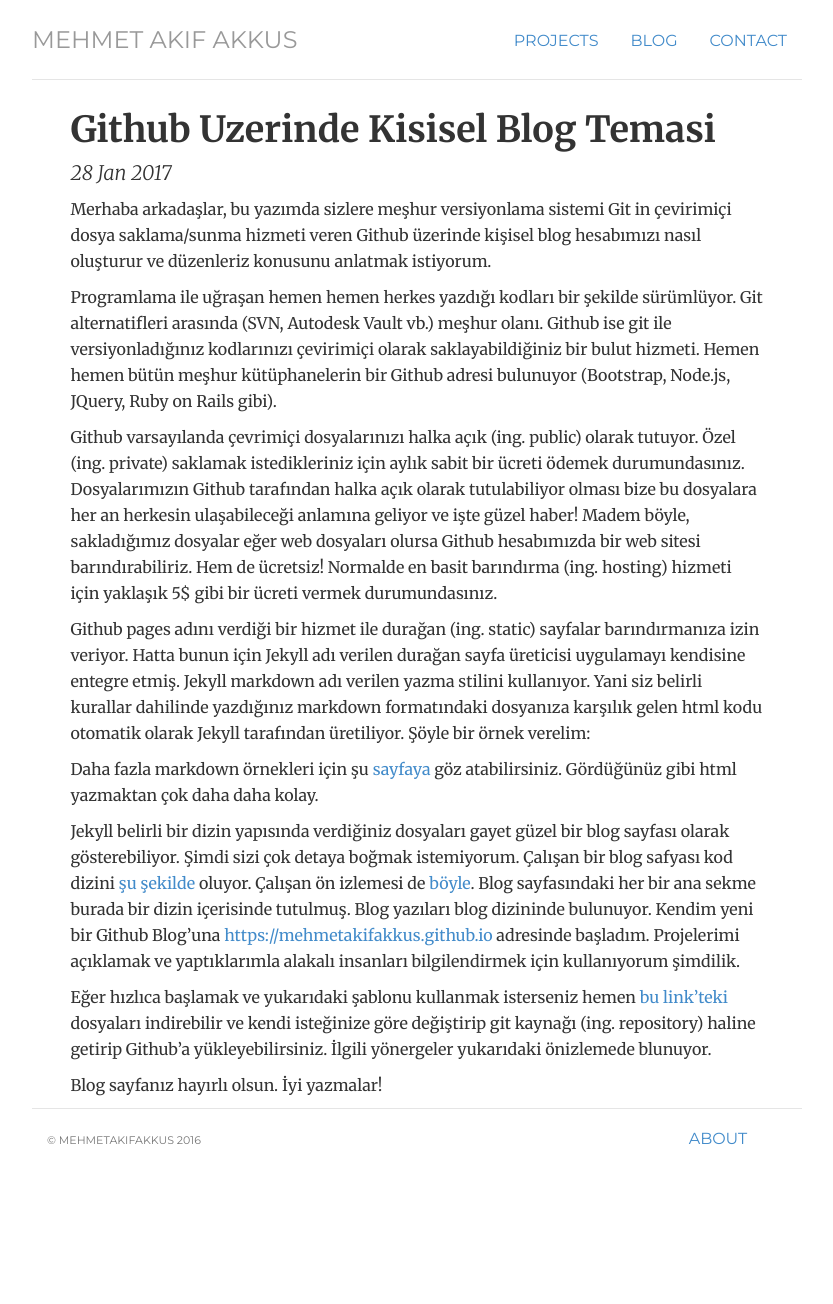
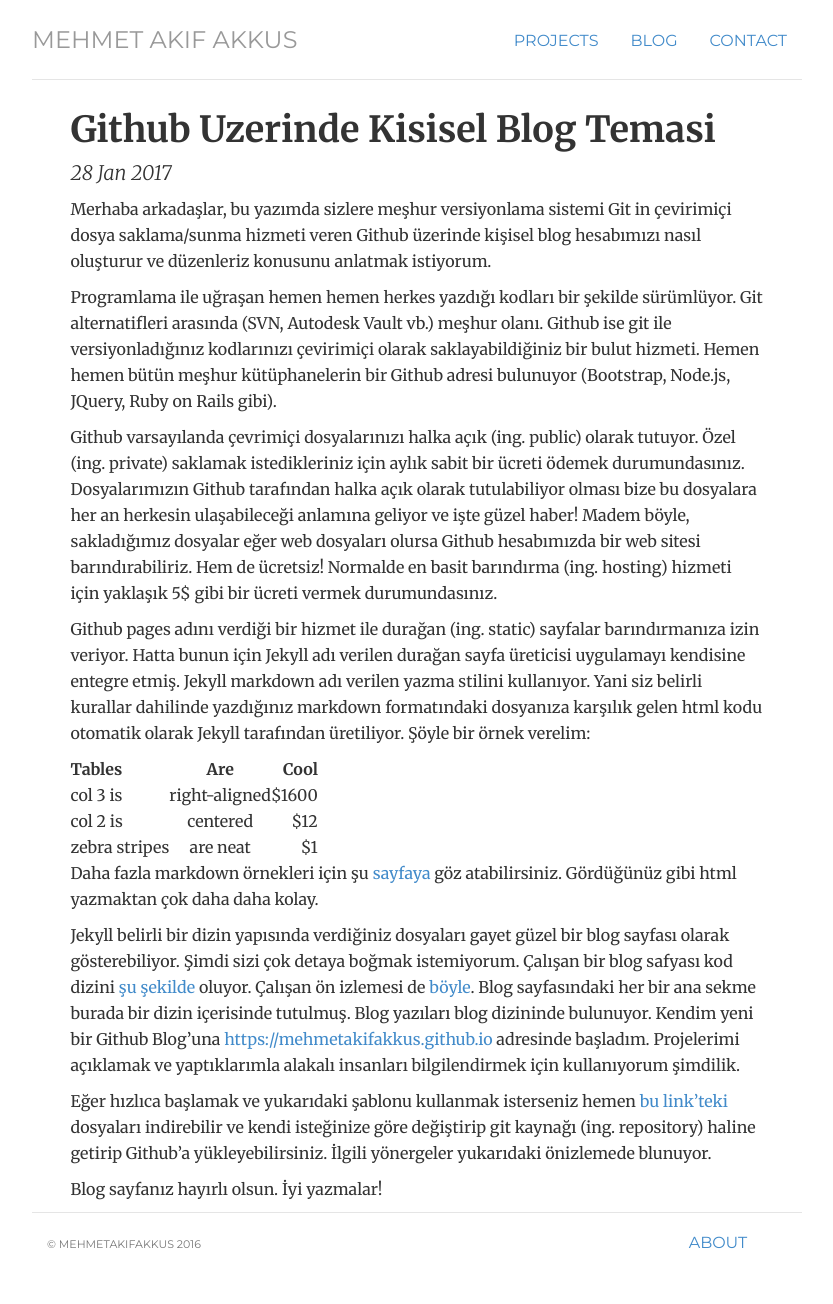
Before and after one commit to mehmetakifakkus/mehmetakifakkus.github.io, a Jekyll site: the page built from _posts/2017-01-28-github-uzerinde-kisisel-blog-temasi.md, in a window 1280 px wide. Shown: the whole page, without its empty margins (223-1056 px from the left). Built offline with Jekyll 4.4.1, drawn with Linux system fonts in a browser that asks for light colours; our own code applies the rules of GitHub Pages for plain Markdown files; before the commit the page ends 1200 px from its top, so only the background shows below that.

Commit message:
Update 2017-01-28-github-uzerinde-kisisel-blog-temasi.md

```diff
--- a/_posts/2017-01-28-github-uzerinde-kisisel-blog-temasi.md
+++ b/_posts/2017-01-28-github-uzerinde-kisisel-blog-temasi.md
@@ -6,6 +6,13 @@
 
 Github pages adını verdiği bir hizmet ile durağan (ing. static) sayfalar barındırmanıza izin veriyor. Hatta bunun için Jekyll adı verilen durağan sayfa üreticisi uygulamayı kendisine entegre etmiş. Jekyll markdown adı verilen yazma stilini kullanıyor. Yani siz belirli kurallar dahilinde yazdığınız markdown formatındaki dosyanıza karşılık gelen html kodu otomatik olarak Jekyll tarafından üretiliyor. Şöyle bir örnek verelim:
 
+| Tables        | Are           | Cool  |
+| ------------- |:-------------:| -----:|
+| col 3 is      | right-aligned | $1600 |
+| col 2 is      | centered      |   $12 |
+| zebra stripes | are neat      |    $1 |
+{:.mbtablestyle}
+
 Daha fazla markdown örnekleri için şu [sayfaya](https://jbt.github.io/markdown-editor) göz atabilirsiniz. Gördüğünüz gibi html yazmaktan çok daha daha kolay.
 
 Jekyll belirli bir dizin yapısında verdiğiniz dosyaları gayet güzel bir blog sayfası olarak gösterebiliyor. Şimdi sizi çok detaya boğmak istemiyorum. Çalışan bir blog safyası kod dizini [şu şekilde](https://github.com/mehmetakifakkus/blogTemplate) oluyor. Çalışan ön izlemesi de [böyle](https://mehmetakifakkus.github.io/blogTemplate/ ). Blog sayfasındaki her bir ana sekme burada bir dizin içerisinde tutulmuş. Blog yazıları blog dizininde bulunuyor. Kendim yeni bir Github Blog’una [https://mehmetakifakkus.github.io](https://mehmetakifakkus.github.io) adresinde başladım. Projelerimi açıklamak ve yaptıklarımla alakalı insanları bilgilendirmek için kullanıyorum şimdilik.
```
